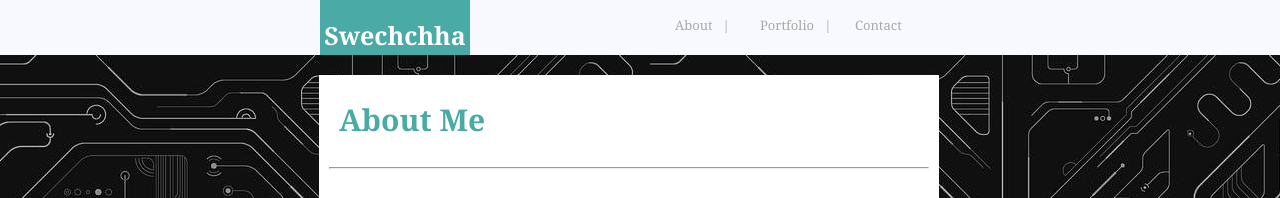
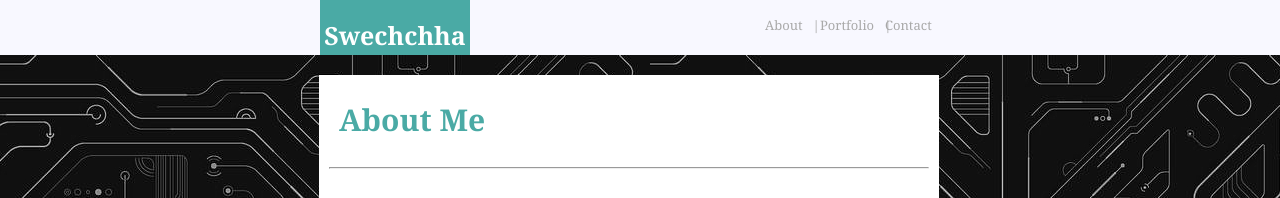
Before and after one commit to swechchhaparajuli/swechchhaparajuli.github.io, a plain HTML site: page index.html in a window 1280 px wide. Shown: the top 198 px of the page. Drawn offline with Linux system fonts and the light colour scheme.

Commit message:
nav buttons

```diff
--- a/css/style.css
+++ b/css/style.css
@@ -81,7 +81,7 @@ a:hover, a:active {
 
   #left{
     float: right;
-    width: 130px;
+    width: 100px;
     padding-right: 0px;
     margin-right: 150px;
     padding-top: 20px;
@@ -92,7 +92,7 @@ a:hover, a:active {
 
   #right{
     float: right;
-    width: 130px;
+    width: 100px;
     color: gray;
     background: rgba(255, 255, 255, 0);
     padding-right: 0px;
@@ -102,7 +102,7 @@ a:hover, a:active {
 
   #middle{
     float: right;
-    width: 135px;
+    width: 105px;
     margin-right: -100;
     padding-right:0;
     padding-top: 20px;
```
